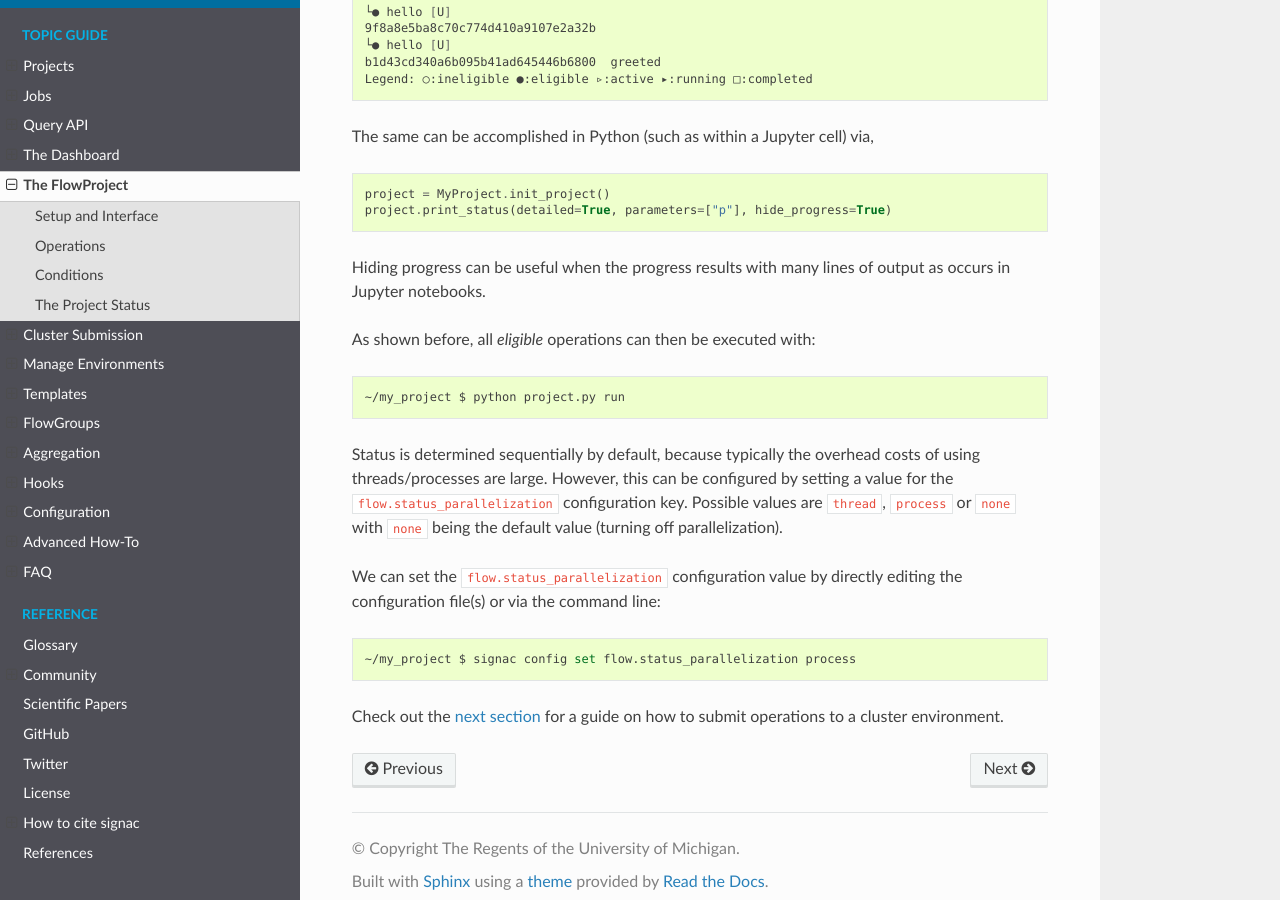
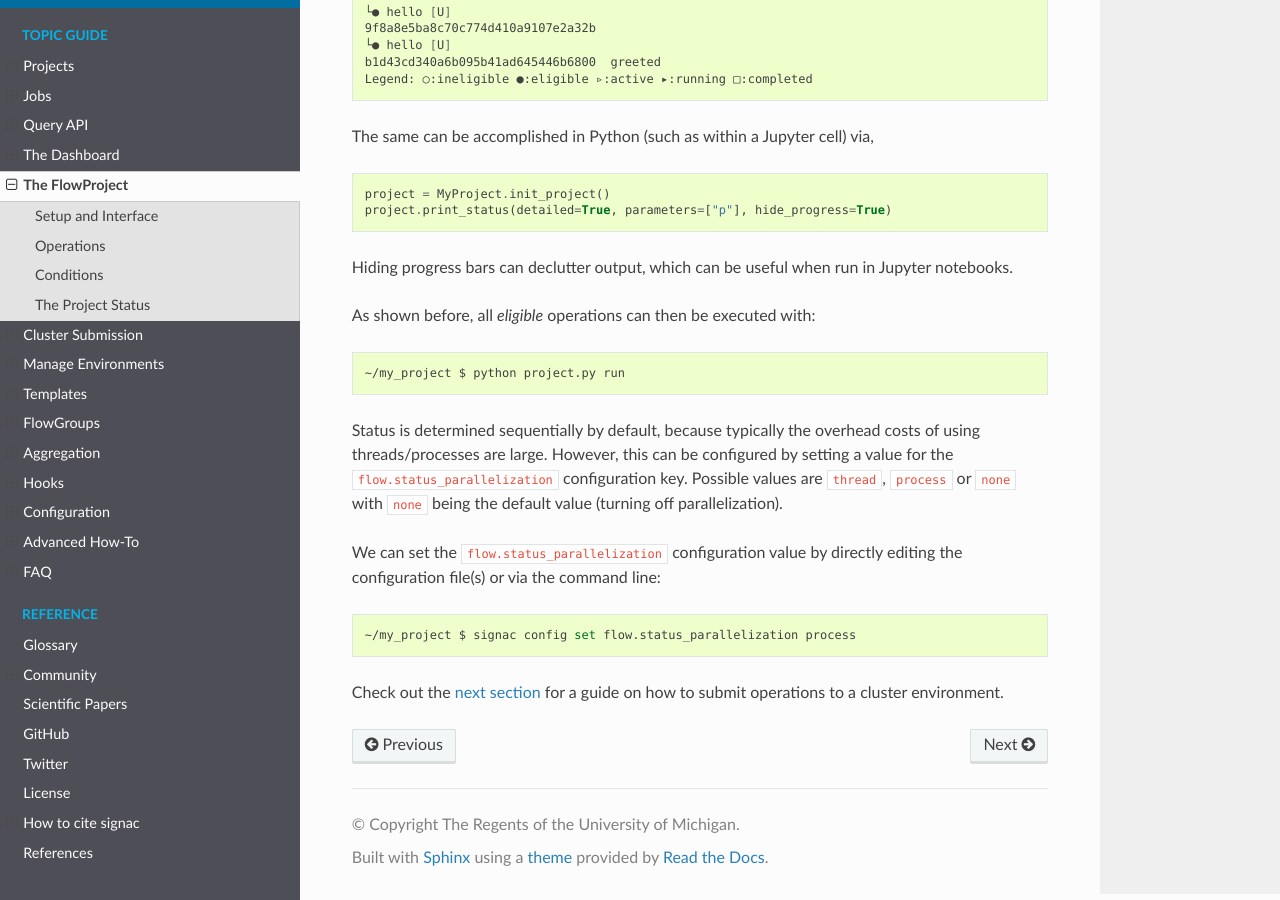
Before and after one commit to glotzerlab/signac-docs, a Sphinx documentation site: the page built from docs/source/flow-project.rst, in a window 1280 px wide and 900 px high, scrolled down 6154 px. Built offline with Sphinx 7.4.7 and the Read the Docs theme 2.0.0, drawn with Linux system fonts in a browser that asks for light colours.

Commit message:
Update docs/source/flow-project.rst

```diff
--- a/docs/source/flow-project.rst
+++ b/docs/source/flow-project.rst
@@ -322,8 +322,7 @@ The same can be accomplished in Python (such as within a Jupyter cell) via,
     project = MyProject.init_project()
     project.print_status(detailed=True, parameters=["p"], hide_progress=True)
 
-Hiding progress can be useful when the progress results with many lines of output as occurs in
-Jupyter notebooks.
+Hiding progress bars can declutter output, which can be useful when run in Jupyter notebooks.
 
 As shown before, all *eligible* operations can then be executed with:
 
```
